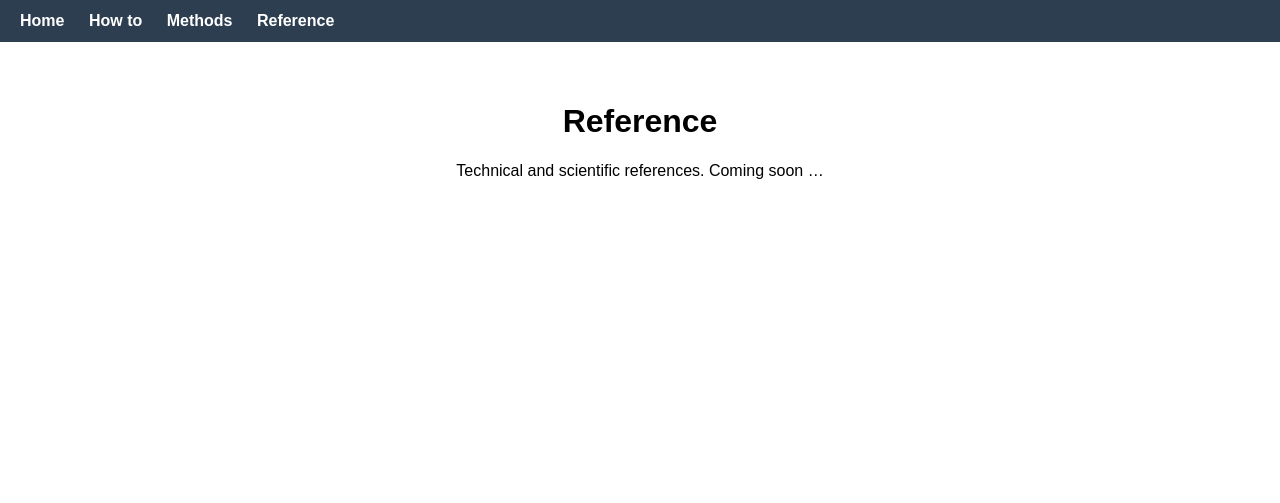
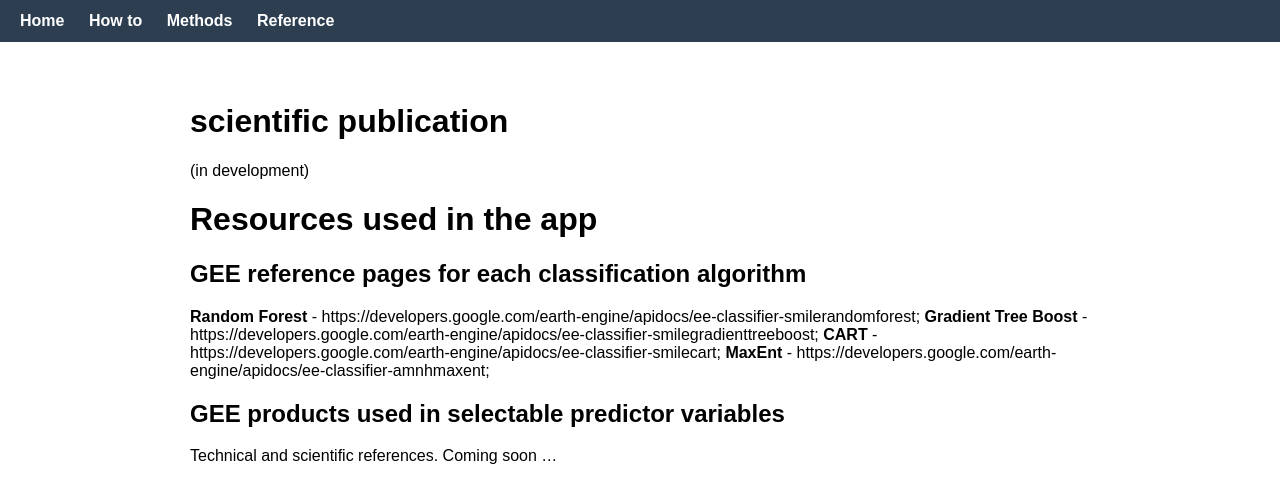
Before and after one commit to JoaoAlirio/geemod, a Jekyll site: the page built from reference.md, in a window 1280 px wide. Shown: the top 503 px of the page. Built offline with Jekyll 4.4.1, drawn with Linux system fonts in a browser that asks for light colours.

Commit message:
Enhance reference.md with additional sections
Added scientific publication section and GEE references.

```diff
--- a/reference.md
+++ b/reference.md
@@ -1,8 +1,25 @@
 ---
 layout: default
 title: Reference
+body_class: left-align
 ---
 
-# Reference
+# scientific publication
+(in development)
+
+# Resources used in the app
+
+## GEE reference pages for each classification algorithm
+
+**Random Forest** - https://developers.google.com/earth-engine/apidocs/ee-classifier-smilerandomforest;
+**Gradient Tree Boost** - https://developers.google.com/earth-engine/apidocs/ee-classifier-smilegradienttreeboost;
+**CART** - https://developers.google.com/earth-engine/apidocs/ee-classifier-smilecart;
+**MaxEnt** - https://developers.google.com/earth-engine/apidocs/ee-classifier-amnhmaxent;
+
+## GEE products used in selectable predictor variables
+
+
+
+
 
 Technical and scientific references. Coming soon ...
```
